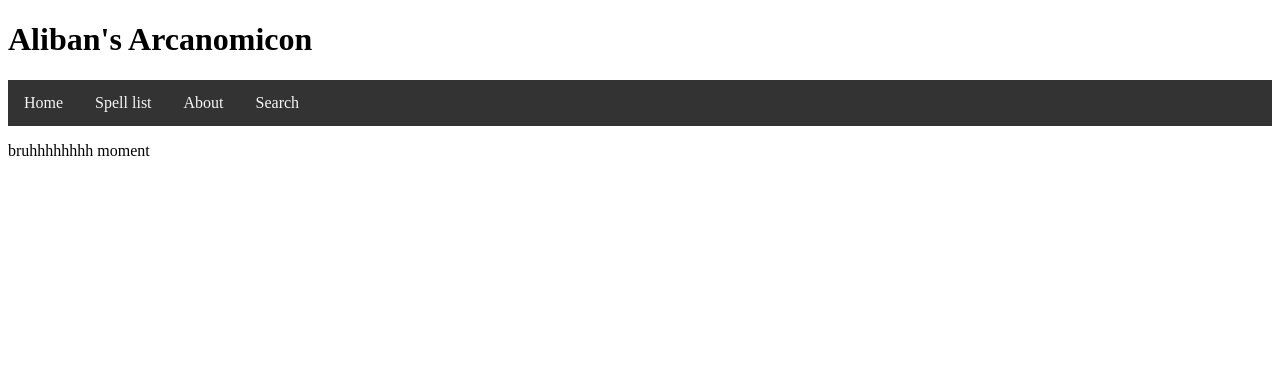
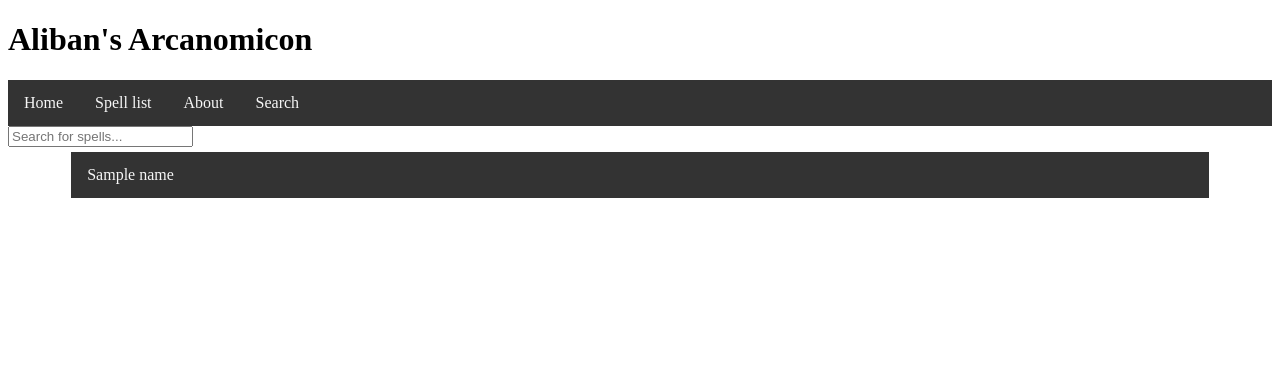
Before and after one commit to MasterfulDingo/spells, a Flask app: template templates/search.html in a window 1280 px wide. Shown: the top 386 px of the page. Run offline with Flask 2, Linux system fonts and the light colour scheme; the template is opened without the code that fills it: most values are stand-ins (such as "Sample title", 1, 10 or a date in 2020).

Commit message:
added spells, up to 180 now added search route to match file moved javascript search function to search file

```diff
--- a/script.py
+++ b/script.py
@@ -35,13 +35,18 @@ def spell(id):
 def about(): #the function itself
     sql = "SELECT spell.id, spell.name FROM spell"
     spellnames = db_func(sql,single=False) #getting the names of every spell
-    #jsonspells = make_response(jsonpickle.encode(spellnames), 200)
     if request.method == 'POST': #if the method being attempted is 'POST'
         var = request.form['var'] #then var will be the result of the form named 'var'
 
-        return render_template('about.html', entfields=entfields, var=var, spellnames=json.dumps(spellnames)) #returns the template, with var defined as whatever the user imput previously.
+        return render_template('about.html', entfields=entfields, var=var, spellnames=spellnames) #returns the template, with var defined as whatever the user imput previously.
 
     return render_template('about.html', entfields=entfields, spellnames=spellnames) #returns the template normally
+
+@app.route('/search')
+def search():
+    sql = "SELECT spell.id, spell.name FROM spell"
+    spellnames = db_func(sql,single=False)
+    return render_template('search.html', entfields = entfields, spellnames = spellnames)
 
 
 def db_func(sql,single):
--- a/static/css/main.css
+++ b/static/css/main.css
@@ -34,6 +34,26 @@
     margin-bottom: 20px;
     margin-top: 15px;
     color: #F6F6F6;;
+}
+
+.spell{
+    margin: 5px;
+    overflow: hidden;
+    background-color: #333333;
+    align-self: center;
+    width: 90%;
+    display: block;
+    margin-left: 5%;
+}
+.spell a{
+    padding: 14px 16px;
+    text-align: left;
+    text-decoration: none;
+    float: left;
+    width: 100%;
+}
+.spell a:hover{
+    background-color: #B90504;
 }
 
 .spelllink{
--- a/templates/search.html
+++ b/templates/search.html
@@ -1,5 +1,35 @@
 {% extends "layout.html" %}
 
 {% block content %}
-    <p>bruhhhhhhhh moment</p>
+
+    <input type="text" id="myInput" onkeyup="searchfilter()" placeholder="Search for spells...">
+
+    <div id="spells">
+    {% for name in spellnames %}
+        <div class=spell>
+            <a href="spell/{{name[0]}}">{{name[1]}}</a>
+        </div>
+    {% endfor %}
+    </div>
+
+    <script>
+
+        function searchfilter() {
+            var input, filter, spellsraw, spells, spell, i, txtValue //defining variables
+            input = document.getElementById('myInput'); //taking the input from the search bar
+            filter = input.value.toUpperCase(); //making the intput case insensitive
+            spellsraw = document.getElementById("spells") //getting information from the wanted div
+            spells = spellsraw.getElementsByClassName("spell") //extracting contents, shoving them into a 'list'
+            for (i = 0; i < spells.length; i++ ){ //looping through the list of contents
+                spell = spells[i] //picking out the data for each iteration
+                txtvalue = spell.innerHTML //getting the actual text from the div
+                if (txtvalue.toUpperCase().indexOf(filter) > -1){ //if the filter string exists in the div text,
+                    spells[i].style.display = ""; //let the div be
+                } else { //if not,
+                    spells[i].style.display = "none"; //hide it from sight!
+                }
+            }
+        } //ooh curly closing brackets! why did i decide to use Javascript again?
+
+        </script>
 {% endblock content %}
```
Also changed, not shown: templates/about.html (+11 -37 lines), templates/all_spells.html (+12 -2 lines), spells.db.
